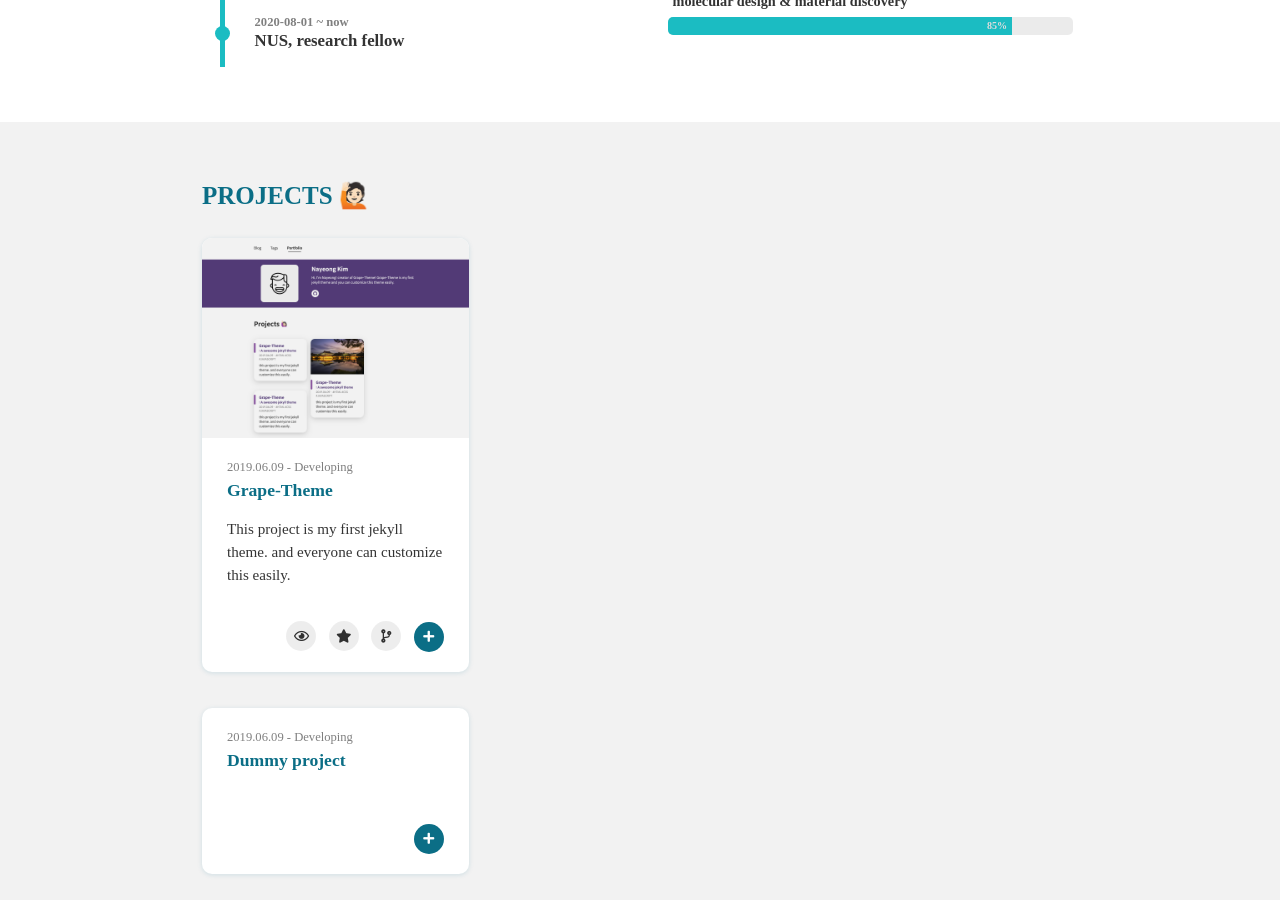
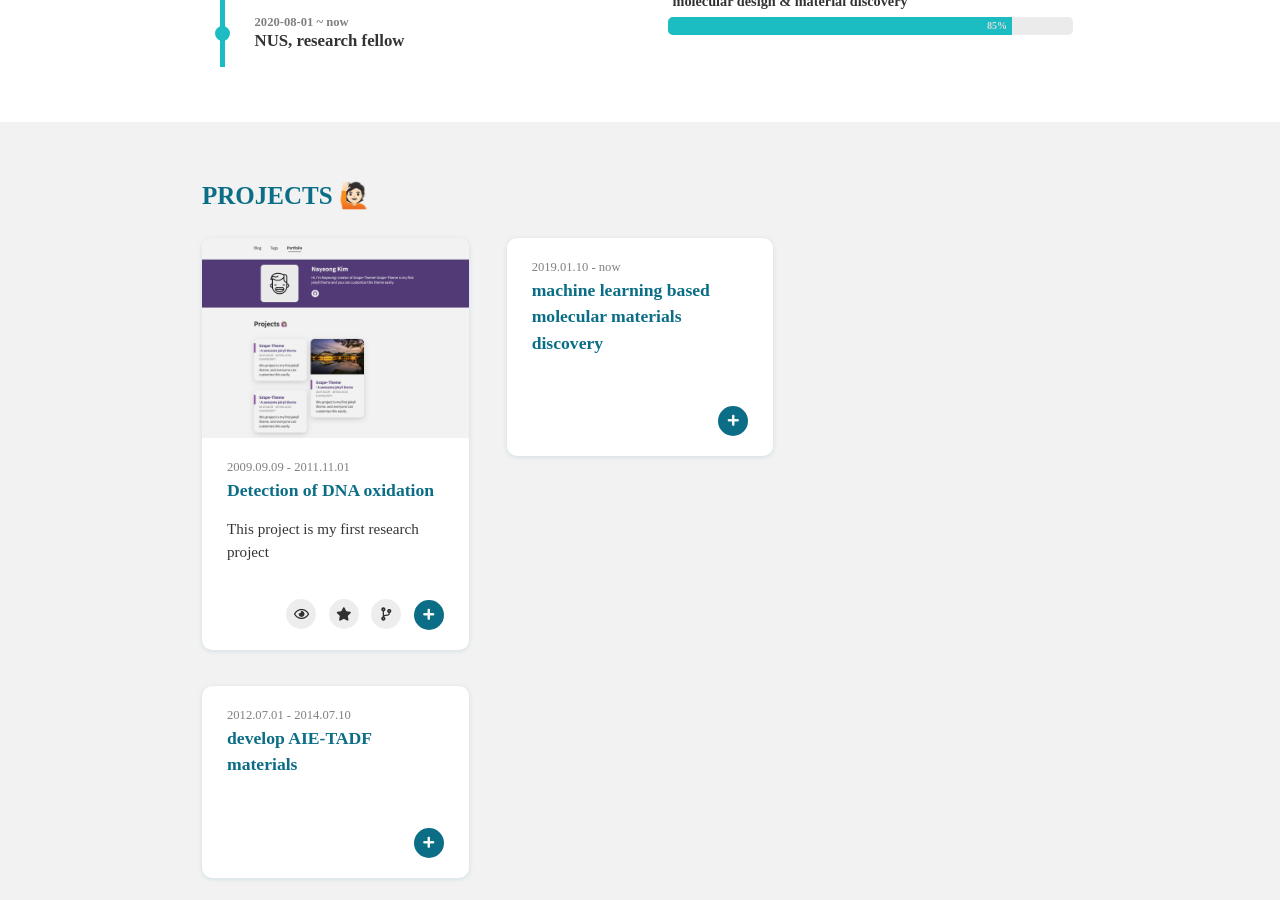
Before and after one commit to derndy/website.github.io, a Jekyll site: the page built from portfolio.html, in a window 1280 px wide and 900 px high, scrolled down 520 px. Built offline with Jekyll 4.4.1, drawn with Linux system fonts in a browser that asks for light colours; nearby versions of some CDN libraries; some web fonts are replaced.

Commit message:
update project list

```diff
--- a/_data/projects.yml
+++ b/_data/projects.yml
@@ -1,14 +1,14 @@
 - project :
     print : True # If 'False' is selected, it will not be displayed in 'home.html > aside > .proj-content'.
     modal : True # If 'True' is selected, modal can open in 'portfolio.html'.
-    url : https://github.com/naye0ng/Grape-Theme # Full URL
+    url : https://github.com/xushidang-1 # Full URL
     image : "portfolio.png" # path: assets/project/
-    date : 2019.06.09 - Developing
-    title : Grape-Theme
-    summary : A awesome jekyll theme!
-    description : This project is my first jekyll theme. and everyone can customize this easily.
+    date : 2009.09.09 - 2011.11.01
+    title : Detection of DNA oxidation
+    summary : A finding of a new DNA oxidation phenon
+    description : This project is my first research project
     contents :
-        - title : 1. 블로그 첫 화면 구성
+        - title : 1. dna oxidation
           image : home.png
           description : <li>Responsive Layout</li>
             <li>User Profile</li>
@@ -32,7 +32,37 @@
     modal : True # If 'True' is selected, modal can open in 'portfolio.html'.
     url :  # Full URL
     image : # path: assets/project/
-    date : 2019.06.09 - Developing
-    title : Dummy project
-    summary : This is Dummy
+    date : 2012.07.01 - 2014.07.10
+    title : develop AIE-TADF materials
+    summary : This is awesome, the first AIE-TADF material was made by me
     description :
+
+- project :
+    print : True # If 'False' is selected, it will not be displayed in 'home.html > aside > .proj-content'.
+    modal : True # If 'True' is selected, modal can open in 'portfolio.html'.
+    url :  # Full URL
+    image : # path: assets/project/
+    date : 2014.07.20 - 2018.02.10
+    title : develop new design strategy for photosensitizer
+    summary : reducing S-T gap strategy now is the common strategy for PS design
+    description :
+
+    - project :
+    print : True # If 'False' is selected, it will not be displayed in 'home.html > aside > .proj-content'.
+    modal : True # If 'True' is selected, modal can open in 'portfolio.html'.
+    url :  # Full URL
+    image : # path: assets/project/
+    date : 2016.07.20 - 2019.01.06
+    title : develop design strategy for pi based molecule
+    summary :
+    description :
+
+     - project :
+    print : True # If 'False' is selected, it will not be displayed in 'home.html > aside > .proj-content'.
+    modal : True # If 'True' is selected, modal can open in 'portfolio.html'.
+    url :  # Full URL
+    image : # path: assets/project/
+    date : 2019.01.10 - now
+    title : machine learning based molecular materials discovery
+    summary :
+    description :
```
